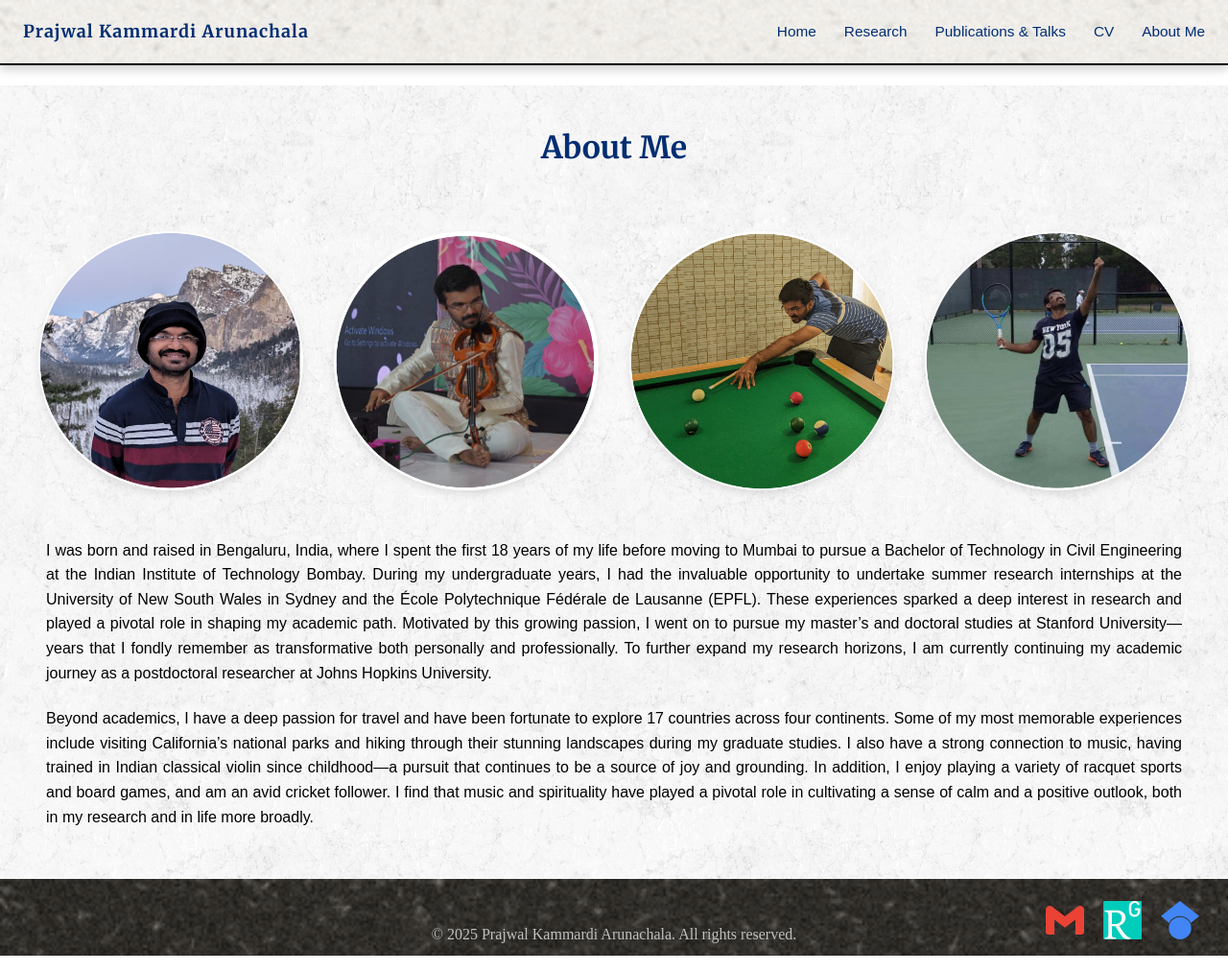
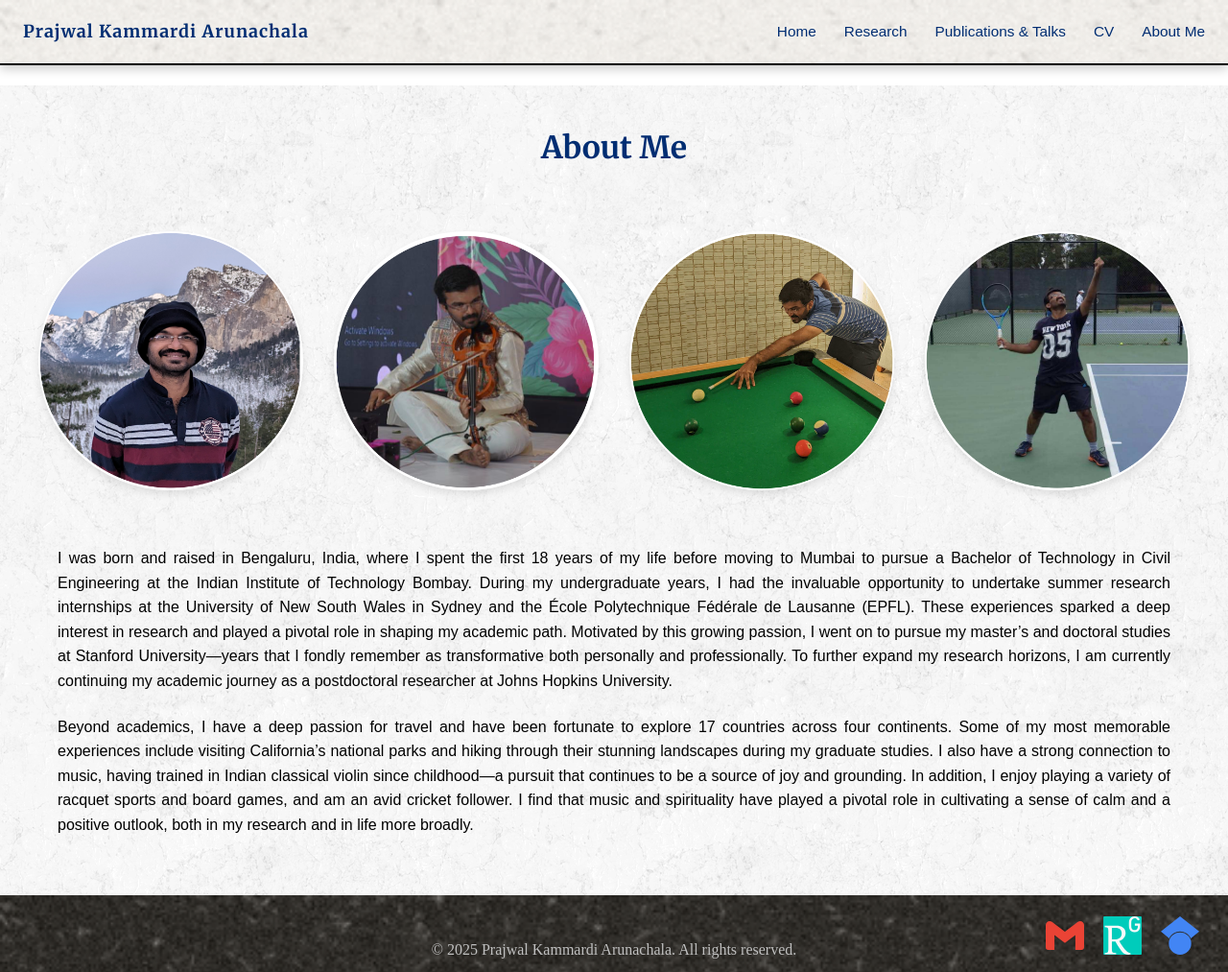
Before and after one commit to prajwalka/prajwalka.github.io, a Jekyll site: the page built from about.md, in a window 1280 px wide and 1013 px high. Shown: the whole window at 96% size. Built offline with Jekyll 4.4.1, drawn with Linux system fonts in a browser that asks for light colours; some web fonts are replaced.

Commit message:
making it scalable

```diff
--- a/assets/style.css
+++ b/assets/style.css
@@ -385,8 +385,8 @@ main a:active {
   box-sizing: border-box;
   margin: 0 auto;
   width: min(100%, 1600px);
-  padding-block: clamp(16px, 5vw, 30px);
-  padding-inline: clamp(24px, 5vw, 48px);
+  padding-block: clamp(24px, 3vw, 48px);
+  padding-inline: clamp(30px, 5vw, 60px);
 }
 
 .publications {
@@ -442,8 +442,8 @@ main a:active {
   box-sizing: border-box;
   margin: 0 auto;
   width: min(100%, 1600px);
-  padding-block: clamp(16px, 5vw, 30px);
-  padding-inline: clamp(24px, 5vw, 48px);
+  padding-block: clamp(24px, 3vw, 48px);
+  padding-inline: clamp(30px, 5vw, 60px);
 }
 
 .about-me p {
```
